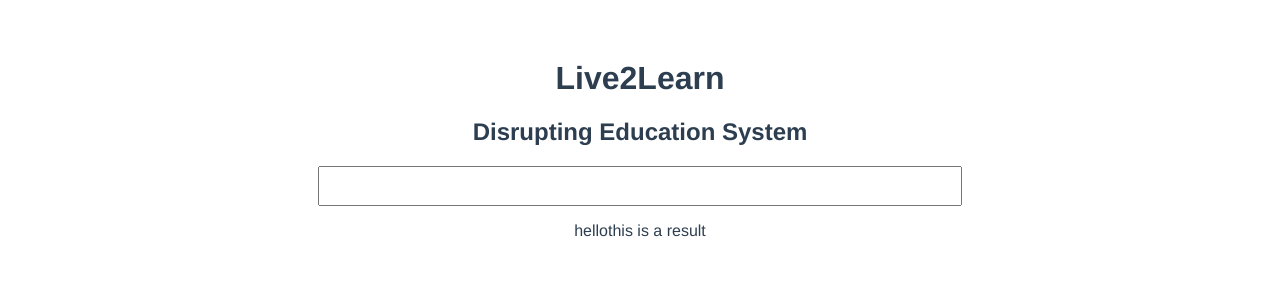
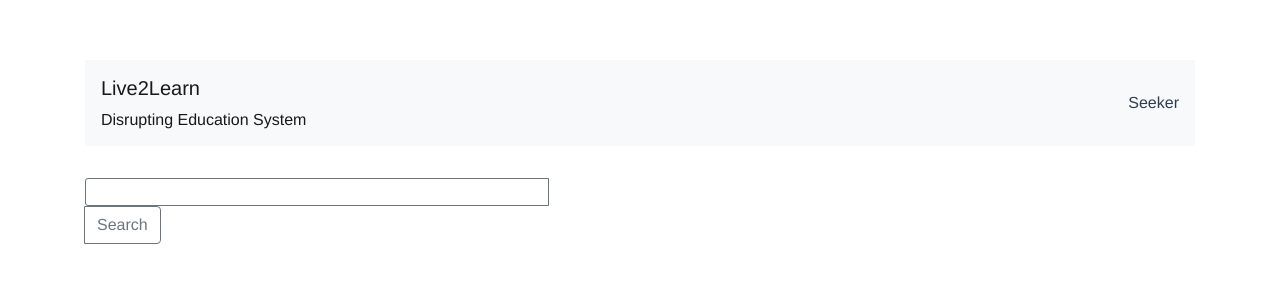
Before and after one commit to jmeyer82/learn2live, a Vue app in the folder client/: page / in a window 1280 px wide. Shown: the top 300 px of the page. Built offline with nearby package versions, Linux system fonts and the light colour scheme.

Commit message:
Add basic search functionality

```diff
--- a/client/public/index.html
+++ b/client/public/index.html
@@ -5,7 +5,8 @@
     <meta http-equiv="X-UA-Compatible" content="IE=edge">
     <meta name="viewport" content="width=device-width,initial-scale=1.0">
     <link rel="icon" href="<%= BASE_URL %>favicon.ico">
-    <title>client</title>
+    <link rel="stylesheet" href="https://stackpath.bootstrapcdn.com/bootstrap/4.1.3/css/bootstrap.min.css" integrity="sha384-MCw98/SFnGE8fJT3GXwEOngsV7Zt27NXFoaoApmYm81iuXoPkFOJwJ8ERdknLPMO" crossorigin="anonymous">
+    <title>Live2Learn</title>
   </head>
   <body>
     <noscript>
--- a/client/src/App.vue
+++ b/client/src/App.vue
@@ -1,80 +1,79 @@
 <template>
   <div id="app">
-    <div class="">
-      <h1>Live2Learn</h1>
-      <h2>Disrupting Education System</h2>
+   <div class="container">
+      <Header />
+      <div class="row app-body">
+        <div class="col-md-6">
+          <SearchInput
+            v-on:search-changed="searchChanged"
+            v-on:search-submitted="searchSubmited"
+          />
+          <Loader v-if="loadingResults" />
+          <ResultList v-bind:results="results" />
+        </div>
+        <div class="col-md-6">
+        </div>
+      </div>
     </div>
-    <SearchInput v-on:search-changed="searchChanged" msg="Welcome to Your Vue.js App" />
-    <p>{{ search }}</p>
-    <ResultList v-bind:results="results" />
   </div>
 </template>
 
 <script>
+import Header from './components/Header.vue'
+import Loader from './components/Loader.vue'
 import SearchInput from './components/SearchInput.vue'
 import ResultList from './components/results/ResultList.vue'
+import Users from './libraries/api.js'
 
 export default {
   name: 'app',
   components: {
+    Header,
+    Loader,
     SearchInput,
     ResultList
   },
+
   data: function() {
     return {
       search: '',
-      results: [
-        {
-          id: 0,
-          text: "hello",
-         },
-         {
-           id: 1,
-           text: "this is a result",
-         }
-      ],
-      lastSearch: 0,
+      results: [],
+      loadingResults: false,
     };
   },
-  mounted() {
-    // Trigger the search queue handler
 
-  },
   methods: {
     searchChanged: function(search) {
       this.search = search;
-
-      // Parse search results
-
-      // Make an ajax request to the API to get results
-
-      // Throttle the AJAX
-        // If you've made a search within the last x seconds, queue up a new search
-
-      // this.results = [
-      //   {
-      //     id: 0,
-      //     text: "Some other",
-      //    },
-      //    {
-      //      id: 1,
-      //      text: "Cool result",
-      //    }
-      //   ];
+    },
+    searchSubmited: function(search) {
+      const users = new Users;
+      this.loadingResults = true;
+      users.with("education", search).get(
+        (response) => {
+          this.results = JSON.parse(response);
+          this.loadingResults = false;
+        }
+      );
     },
   }
+
 }
 
 </script>
 
 <style>
+
 #app {
   font-family: 'Avenir', Helvetica, Arial, sans-serif;
   -webkit-font-smoothing: antialiased;
   -moz-osx-font-smoothing: grayscale;
-  text-align: center;
   color: #2c3e50;
   margin-top: 60px;
 }
 
+.app-body {
+  margin-top: 2em;
+}
+
 </style>
--- /dev/null
+++ b/client/src/components/Header.vue
@@ -0,0 +1,23 @@
+<template>
+  <div class="">
+    <nav class="navbar navbar-light bg-light">
+      <span class="navbar-brand mb-0 h1">
+        <span>Live2Learn</span>
+        <br>
+        <small>Disrupting Education System</small>
+      </span>
+      <span>Seeker</span>
+    </nav>
+  </div>
+</template>
+
+<script>
+export default {
+  name: 'Header',
+  data: function() {
+    return {
+      search: ''
+    };
+  },
+}
+</script>
--- /dev/null
+++ b/client/src/components/Loader.vue
@@ -0,0 +1,293 @@
+<template>
+<div class="load-wrapp">
+  <div class="load-3">
+      <div class="line"></div>
+      <div class="line"></div>
+      <div class="line"></div>
+  </div>
+</div>
+</template>
+
+<script>
+export default {
+  name: 'Loader',
+  data: function() {
+    return {
+      search: ''
+    };
+  },
+}
+</script>
+
+<style scoped>
+/* -----------------------------------------
+  =Default css to make the demo more pretty
+-------------------------------------------- */
+
+body {
+    margin: 0 auto;
+    padding: 20px;
+    max-width: 1200px;
+    overflow-y: scroll;
+    font-family: 'Open Sans',sans-serif;
+    font-weight: 400;
+    color: #777;
+    background-color: #f7f7f7;
+    -webkit-font-smoothing: antialiased;
+    -webkit-text-size-adjust: 100%;
+    -ms-text-size-adjust: 100%;
+}
+
+.content {
+    padding: 15px;
+    overflow: hidden;
+    background-color: #e7e7e7;
+    background-color: rgba(0,0,0,0.06);
+}
+
+h1 {
+    padding-bottom: 15px;
+    border-bottom: 1px solid #d8d8d8;
+    font-weight: 600;
+}
+
+h1 span {font-family: monospace,serif;}
+
+h3 {
+  padding-bottom: 20px;
+    box-shadow: 0 1px 0 rgba(0,0,0,.1) ,0 2px 0 rgba(255,255,255,.9);
+}
+
+p {
+    margin: 0;
+    padding: 10px 0;
+    color: #777;
+}
+
+.clear {clear:both;}
+
+/* -----------------------------------------
+  =CSS3 Loading animations
+-------------------------------------------- */
+
+/* =Elements style
+---------------------- */
+.load-wrapp {
+  width: 100%;
+  text-align: center;
+  margin: 2em;
+}
+
+.load-wrapp p {padding: 0 0 20px;}
+.load-wrapp:last-child {margin-right: 0;}
+
+.line {
+    display: inline-block;
+    width: 10px;
+    height: 10px;
+    border-radius: 15px;
+    margin: 3px;
+    background-color: #4b9cdb;
+}
+
+.ring-1 {
+    width: 10px;
+    height: 10px;
+    margin: 0 auto;
+    padding: 10px;
+    border: 7px dashed #4b9cdb;
+    border-radius: 100%;
+}
+
+.ring-2 {
+    position: relative;
+    width: 45px;
+    height: 45px;
+    margin: 0 auto;
+    border: 4px solid #4b9cdb;
+    border-radius: 100%;
+}
+
+.ball-holder {
+    position: absolute;
+    width: 12px;
+    height: 45px;
+    left: 17px;
+    top: 0px;
+}
+
+.ball {
+    position: absolute;
+    top: -11px;
+    left: 0;
+    width: 16px;
+    height: 16px;
+    border-radius: 100%;
+    background: #4282B3;
+}
+
+.letter-holder {padding: 16px;}
+
+.letter {
+    float: left;
+    font-size: 14px;
+    color: #777;
+}
+
+.square {
+    width: 12px;
+    height: 12px;
+    border-radius: 4px;
+    background-color: #4b9cdb;
+}
+
+.spinner {
+    position: relative;
+    width: 45px;
+    height: 45px;
+    margin: 0 auto;
+}
+
+.bubble-1,
+.bubble-2 {
+    position: absolute;
+    top: 0;
+    width: 25px;
+    height: 25px;
+    border-radius: 100%;
+    background-color: #4b9cdb;
+}
+
+.bubble-2 {
+    top: auto;
+    bottom: 0;
+}
+
+.bar {
+    float: left;
+    width: 15px;
+    height: 6px;
+    border-radius: 2px;
+    background-color: #4b9cdb;
+}
+
+/* =Animate the stuff
+------------------------ */
+.load-1 .line:nth-last-child(1) {animation: loadingA 1.5s 1s infinite;}
+.load-1 .line:nth-last-child(2) {animation: loadingA 1.5s .5s infinite;}
+.load-1 .line:nth-last-child(3) {animation: loadingA 1.5s 0s infinite;}
+
+.load-2 .line:nth-last-child(1) {animation: loadingB 1.5s 1s infinite;}
+.load-2 .line:nth-last-child(2) {animation: loadingB 1.5s .5s infinite;}
+.load-2 .line:nth-last-child(3) {animation: loadingB 1.5s 0s infinite;}
+
+.load-3 .line:nth-last-child(1) {animation: loadingC .6s .1s linear infinite;}
+.load-3 .line:nth-last-child(2) {animation: loadingC .6s .2s linear infinite;}
+.load-3 .line:nth-last-child(3) {animation: loadingC .6s .3s linear infinite;}
+
+.load-4 .ring-1 {animation: loadingD 1.5s .3s cubic-bezier(.17,.37,.43,.67) infinite;}
+
+.load-5 .ball-holder {animation: loadingE 1.3s linear infinite;}
+
+.load-6 .letter {
+    animation-name: loadingF;
+    animation-duration: 1.6s;
+    animation-iteration-count: infinite;
+    animation-direction: linear;
+}
+
+.l-1 {animation-delay: .48s;}
+.l-2 {animation-delay: .6s;}
+.l-3 {animation-delay: .72s;}
+.l-4 {animation-delay: .84s;}
+.l-5 {animation-delay: .96s;}
+.l-6 {animation-delay: 1.08s;}
+.l-7 {animation-delay: 1.2s;}
+.l-8 {animation-delay: 1.32s;}
+.l-9 {animation-delay: 1.44s;}
+.l-10 {animation-delay: 1.56s;}
+
+.load-7 .square {animation: loadingG 1.5s cubic-bezier(.17,.37,.43,.67) infinite;}
+
+.load-8 .line {animation: loadingH 1.5s cubic-bezier(.17,.37,.43,.67) infinite;}
+
+.load-9 .spinner {animation: loadingI 2s linear infinite;}
+.load-9 .bubble-1, .load-9 .bubble-2 {animation: bounce 2s ease-in-out infinite;}
+.load-9 .bubble-2 {animation-delay: -1.0s;}
+
+.load-10 .bar {animation: loadingJ 2s cubic-bezier(.17,.37,.43,.67) infinite;}
+
+@keyframes loadingA {
+    0 {height: 15px;}
+    50% {height: 35px;}
+    100% {height: 15px;}
+}
+
+@keyframes loadingB {
+    0 {width: 15px;}
+    50% {width: 35px;}
+    100% {width: 15px;}
+}
+
+@keyframes loadingC {
+    0 {
+        opacity: 1;
+        transform: translate(0,0);
+    }
+    50% {
+        opacity: 0.7;
+        transform: translate(0,15px);
+    }
+    100% {
+        opacity: 1;
+        transform: translate(0,0);
+    }
+}
+
+@keyframes loadingD {
+    0 {transform: rotate(0deg);}
+    50% {transform: rotate(180deg);}
+    100% {transform: rotate(360deg);}
+}
+
+@keyframes loadingE {
+    0 {transform: rotate(0deg);}
+    100% {transform: rotate(360deg);}
+}
+
+@keyframes loadingF {
+    0% {opacity: 0;}
+    100% {opacity: 1;}
+}
+
+@keyframes loadingG {
+    0% {transform: translate(0,0) rotate(0deg);}
+    50% {transform: translate(70px,0) rotate(360deg);}
+    100% {transform: translate(0,0) rotate(0deg);}
+}
+
+@keyframes loadingH {
+    0% {width: 15px;}
+    50% {width: 35px; padding: 4px;}
+    100% {width: 15px;}
+}
+
+@keyframes loadingI {
+    100% {transform: rotate(360deg);}
+}
+
+@keyframes bounce  {
+  0%, 100% {transform: scale(0.0);}
+  50% {transform: scale(1.0);}
+}
+
+@keyframes loadingJ {
+  0%,100% {transform: translate(0,0);}
+
+  50% {
+      transform: translate(80px,0);
+      background-color: #f5634a;
+      width: 25px;
+  }
+}
+</style>
--- a/client/src/components/SearchInput.vue
+++ b/client/src/components/SearchInput.vue
@@ -1,12 +1,17 @@
 <template>
-  <div class="hello">
+    <form v-on:submit.prevent="$emit('search-submitted', search)">
+      <div class="input-group">
         <input
           name="search"
           id="search"
           v-model="search"
           v-on:keyup="$emit('search-changed', search)"
         />
+        <div class="input-group-append">
+          <button type="submit" class="btn btn-outline-secondary" id="button-addon2">Search</button>
         </div>
+          </div>
+    </form>
 </template>
 
 <script>
@@ -24,9 +29,12 @@ export default {
 <style scoped>
 
 #search {
-  width: 50%;
-  font-size: 1.5em;
-  padding: 0.25rem;
+  width: 86%;
+  border-radius: 3px 0px 0px 3px;
+  border: 1px solid #6c757d;
 }
 
+
+
+
 </style>
--- a/client/src/components/results/ResultItem.vue
+++ b/client/src/components/results/ResultItem.vue
@@ -1,12 +1,36 @@
 <template>
-  <span>{{ title }}</span>
+  <li href="#" class="list-group-item list-group-item-action flex-column align-items-start">
+    <div class="d-flex w-100 justify-content-between">
+      <h5 class="mb-1">{{ user.name }}</h5>
+    </div>
+    <p class="mb-1">{{ user.roles | listify }}</p>
+    <small >{{ user.description_roles | listify }}</small>
+    <br>
+    <small>{{ user.education | listify }}</small>
+  </li>
 </template>
 
 <script>
 export default {
   name: 'ResultItem',
   props: {
-    title: String
+    user: Object,
   },
+  filters: {
+    listify: function (value) {
+      if (!value) return '';
+      value = value.replace(/,/g, ", ");
+      return value;
+    }
+  }
+
 }
 </script>
+
+<style scoped>
+
+li {
+  text-align: left;
+}
+
+</style>
--- a/client/src/components/results/ResultList.vue
+++ b/client/src/components/results/ResultList.vue
@@ -1,11 +1,13 @@
 <template>
-  <div >
-    <li
-      is="ResultItem"
-      v-for="(result) in results"
-      v-bind:key="result.id"
-      v-bind:title="result.text"
-    ></li>
+  <div class="result-list">
+    <ul class="list-group">
+      <li
+        is="ResultItem"
+        v-for="(result) in results"
+        v-bind:key="result.id"
+        v-bind:user="result"
+      ></li>
+    </ul>
   </div>
 </template>
 
@@ -28,18 +30,15 @@ export default {
 
 <!-- Add "scoped" attribute to limit CSS to this component only -->
 <style scoped>
-h3 {
-  margin: 40px 0 0;
+
+.result-list {
+  margin-top: 2em;
 }
+
 ul {
-  list-style-type: none;
   padding: 0;
 }
 li {
-  display: inline-block;
-  margin: 0 10px;
-}
-a {
-  color: #42b983;
+  display: block;
 }
 </style>
--- a/client/src/libraries/api.js
+++ b/client/src/libraries/api.js
@@ -9,7 +9,7 @@ class Ajax {
         var httpRequest = new XMLHttpRequest();
 
         if (!httpRequest) {
-        console.error('Giving up :( Cannot create an XMLHTTP instance');
+        // console.error('Giving up :( Cannot create an XMLHTTP instance');
         return false;
         }
         httpRequest.onreadystatechange = function() {
@@ -18,7 +18,7 @@ class Ajax {
                 // console.log(httpRequest.responseText);
                 callback(httpRequest.responseText);
             } else {
-                console.error('There was a problem with the request.');
+                // console.error('There was a problem with the request.');
             }
             }
         };
@@ -50,3 +50,5 @@ class Users {
 
 
 }
+
+export default Users;
```
Lines whose indentation alone changed are shown as unchanged.
